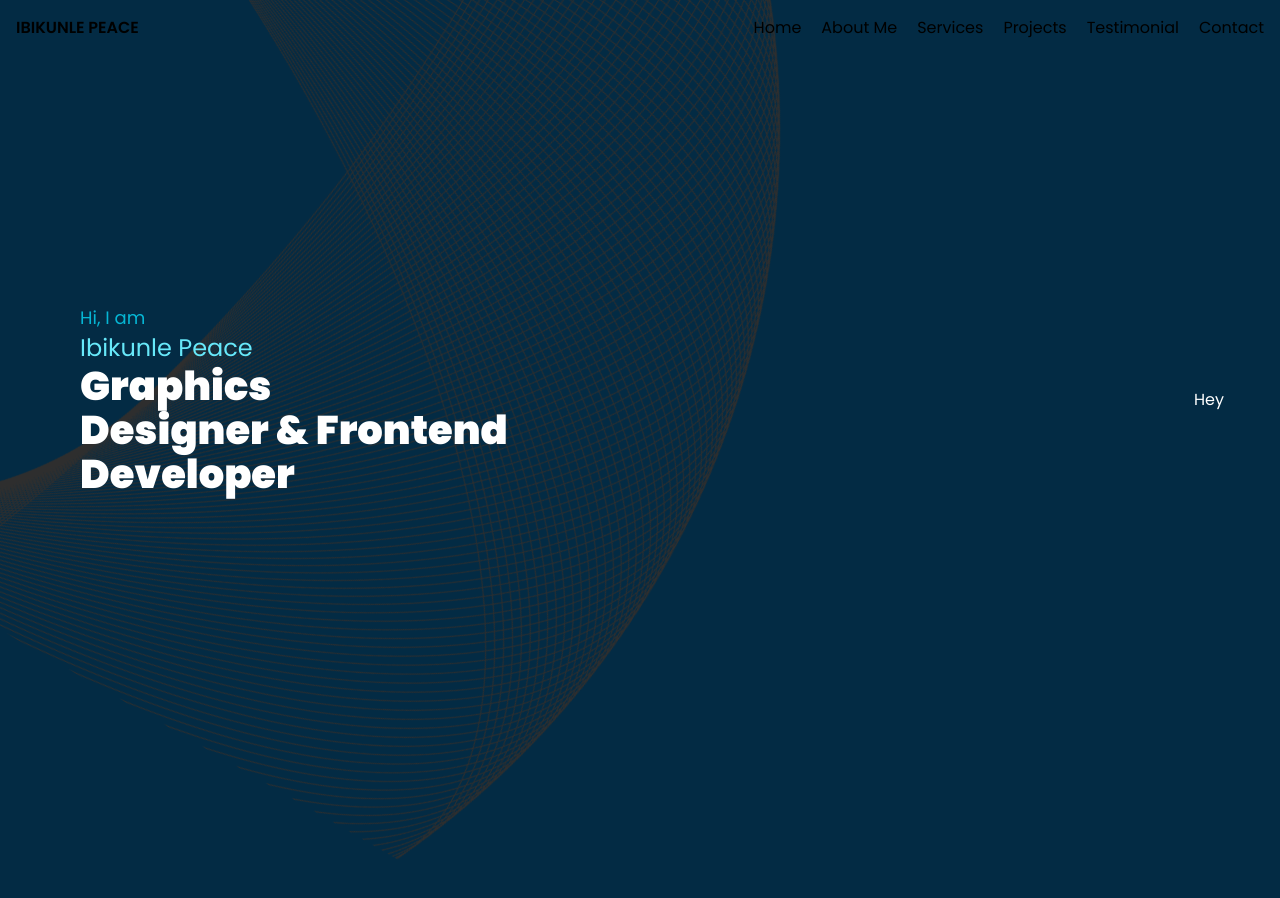
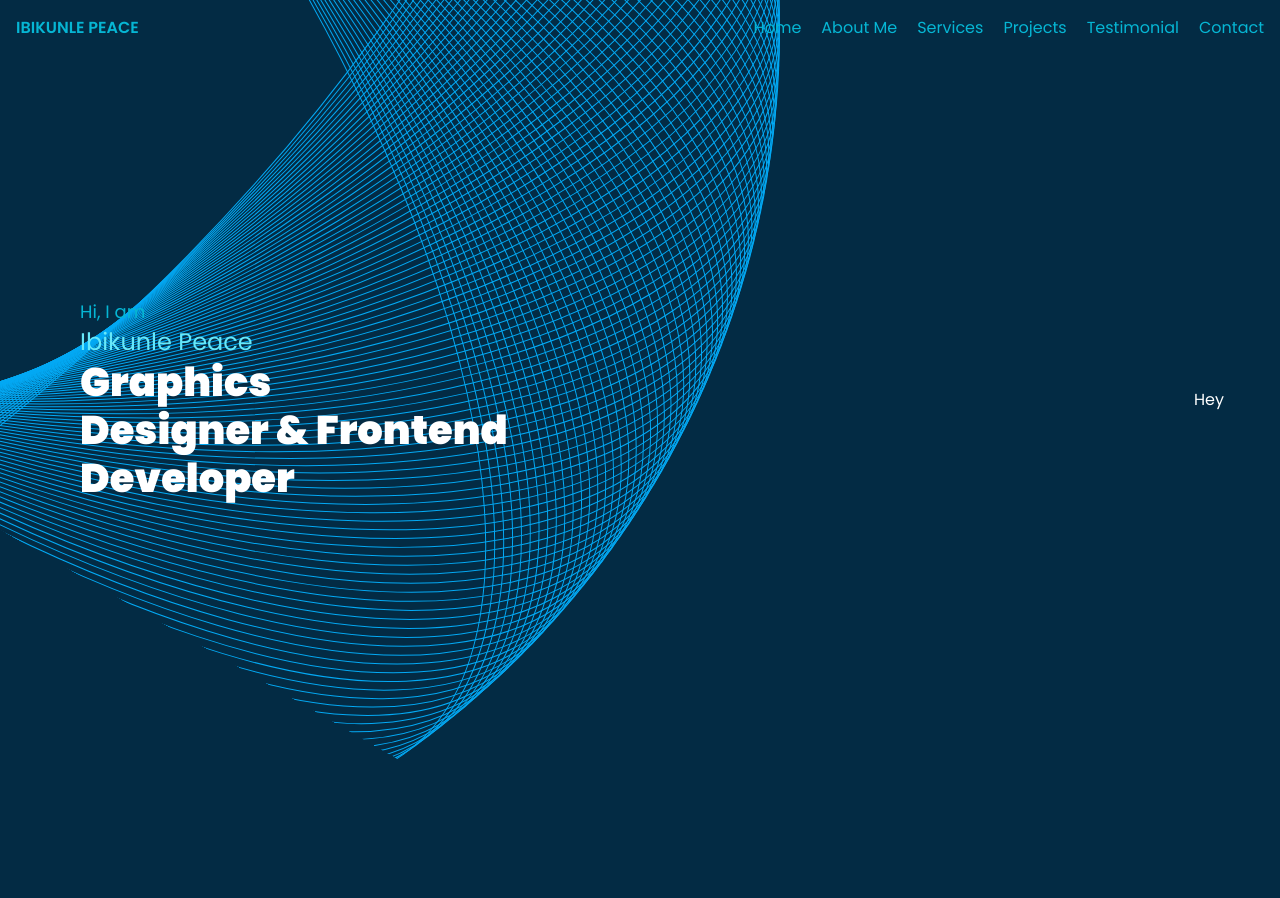
Before and after one commit to Pekoder/My-Portfolio, a React (Create React App) app: page / in a window 1280 px wide. Shown: the top 898 px of the page. After the commit the page ends 854 px from the top, so only its background shows below. Built offline with nearby package versions, Linux system fonts and the light colour scheme.

Commit message:
Color Update

```diff
--- a/src/App.css
+++ b/src/App.css
@@ -1,12 +1,12 @@
 .patt {
   transform: rotate(120deg) scale(1.1);
   position: absolute;
-  bottom: 0;
+  bottom: 100px;
   left: -690px;
 }
 @media screen and (max-width: 620px) {
   .patt {
-    left: -320px;
+    left: -300px;
     transform: rotate(120deg) scale(1.2);
   }
 }
--- a/src/App.jsx
+++ b/src/App.jsx
@@ -1,6 +1,6 @@
 import React, { useEffect } from "react";
 import './App.css'
-import pattern from './Background Pattern 1.png'
+import pattern from './bgpat.svg'
 import Nav from "./Components/Nav";
 import Home from "./Components/Home";
 import AboutPage from "./Components/AboutPage";
--- a/src/Components/Home.jsx
+++ b/src/Components/Home.jsx
@@ -14,7 +14,7 @@ function Home() {
             <div>
                 <h1 className="text-lg text-cyan-500">Hi, I am</h1>
                 <h1 className="text-2xl text-cyan-300">Ibikunle Peace</h1>
-                <h1 className="text-4xl md:text-[40px] font-black text-white leading-[1.1]">Graphics<br /> Designer & Frontend <br /> Developer</h1>
+                <h1 className="text-4xl leading-[1.2] md:text-[40px] font-black text-white leading-[1.1]">Graphics<br /> Designer & Frontend <br /> Developer</h1>
 
 
             </div>
--- a/src/Components/Nav.jsx
+++ b/src/Components/Nav.jsx
@@ -26,7 +26,7 @@ function Nav() {
      };
    }, []);
 
-   const nav = !scrolled ? 600 : 500
+   const nav = !scrolled ? 500 : 300
 
    return (
  <div>
@@ -36,12 +36,12 @@ function Nav() {
 
              {/* Desktop Menu */}
              <ul className="hidden md:flex gap-5 ">
-               <li><a href="#home" className={ ` text-cyan-${nav} hover:text-cyan-300`}>Home</a></li>
-               <li><a href="#aboutMe" className={`text-cyan-${nav} hover:text-cyan-300`} >About Me</a></li>
-               <li><a href="#services" className={`text-cyan-${nav} hover:text-cyan-300`} >Services</a></li>
-               <li><a href="#projects" className={`text-cyan-${nav} hover:text-cyan-300`} >Projects</a></li>
-               <li><a href="#testimonial" className={`text-cyan-${nav} hover:text-cyan-300`} >Testimonial</a></li>
-               <li><a href="#contact" className={`text-cyan-${nav} hover:text-cyan-300`} >Contact</a></li>
+               <li><a href="#home" className={ ` text-cyan-${nav} hover:text-cyan-200`}>Home</a></li>
+               <li><a href="#aboutMe" className={`text-cyan-${nav} hover:text-cyan-200`} >About Me</a></li>
+               <li><a href="#services" className={`text-cyan-${nav} hover:text-cyan-200`} >Services</a></li>
+               <li><a href="#projects" className={`text-cyan-${nav} hover:text-cyan-200`} >Projects</a></li>
+               <li><a href="#testimonial" className={`text-cyan-${nav} hover:text-cyan-200`} >Testimonial</a></li>
+               <li><a href="#contact" className={`text-cyan-${nav} hover:text-cyan-200`} >Contact</a></li>
              </ul>
 
              {/* Mobile Menu Button */}
@@ -63,12 +63,12 @@ function Nav() {
                  <X size={25} className="text-cyan-300 hover:text-cyan-100"/>
                </button>
                <ul className="mt-12 flex flex-col gap-6">
-               <li><a href="#home" className="text-cyan-900 hover:text-cyan-300">Home</a></li>
-               <li><a href="#aboutMe" className="text-cyan-900 hover:text-cyan-300">About Me</a></li>
-               <li><a href="#services" className="text-cyan-900 hover:text-cyan-300">Services</a></li>
-               <li><a href="#projects" className="text-cyan-900 hover:text-cyan-300">Projects</a></li>
-               <li><a href="#testimonial" className="text-cyan-900 hover:text-cyan-300">Testimonial</a></li>
-               <li><a href="#contact" className="text-cyan-900 hover:text-cyan-300">Contact</a></li>
+               <li><a href="#home" className="text-cyan-900 hover:text-cyan-200">Home</a></li>
+               <li><a href="#aboutMe" className="text-cyan-900 hover:text-cyan-200">About Me</a></li>
+               <li><a href="#services" className="text-cyan-900 hover:text-cyan-200">Services</a></li>
+               <li><a href="#projects" className="text-cyan-900 hover:text-cyan-200">Projects</a></li>
+               <li><a href="#testimonial" className="text-cyan-900 hover:text-cyan-200">Testimonial</a></li>
+               <li><a href="#contact" className="text-cyan-900 hover:text-cyan-200">Contact</a></li>
                </ul>
              </motion.div>
            )}
```
Also changed, not shown: src/bgpat.svg (added).
